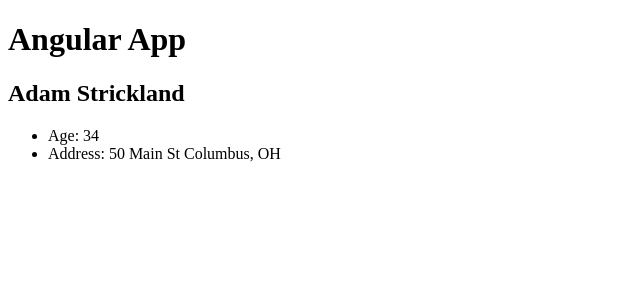
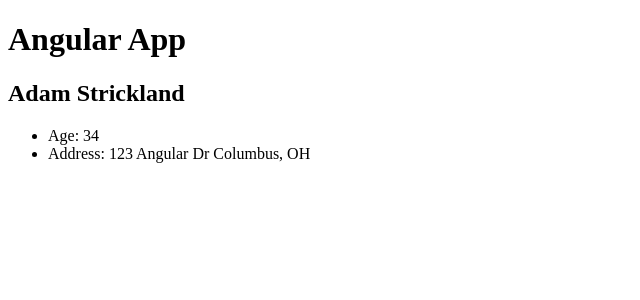
Before and after one commit to BuckeyeAdam/angular-sandbox, an Angular app: page / in a window 1280 px wide. Shown: the top 300 px of the page, without its empty margins (0-640 px from the left). Built offline with nearby package versions, Linux system fonts and the light colour scheme.

Commit message:
Showing how to use types, but next time we need to clean up our component and separate our data

```diff
--- a/src/app/components/user/user.component.ts
+++ b/src/app/components/user/user.component.ts
@@ -7,18 +7,23 @@
 })
 export class UserComponent {
   // Properties
-  firstName = 'Adam';
-  lastName = 'Strickland';
-  age = 34;
-  address = {
-    street: '50 Main St',
-    city: 'Columbus',
-    state: 'OH'
-  };
+  firstName: string;
+  lastName: string;
+  age: number;
+  address;
 
   // Methods
   constructor() {
     console.log('Hello user...');
+    this.firstName = 'Adam';
+    this.lastName = 'Strickland';
+    this.age = 34;
+
+    this.address = {
+      street: '123 Angular Dr',
+      city: 'Columbus',
+      state: 'OH'
+    };
   }
 
   showAge() {
```
